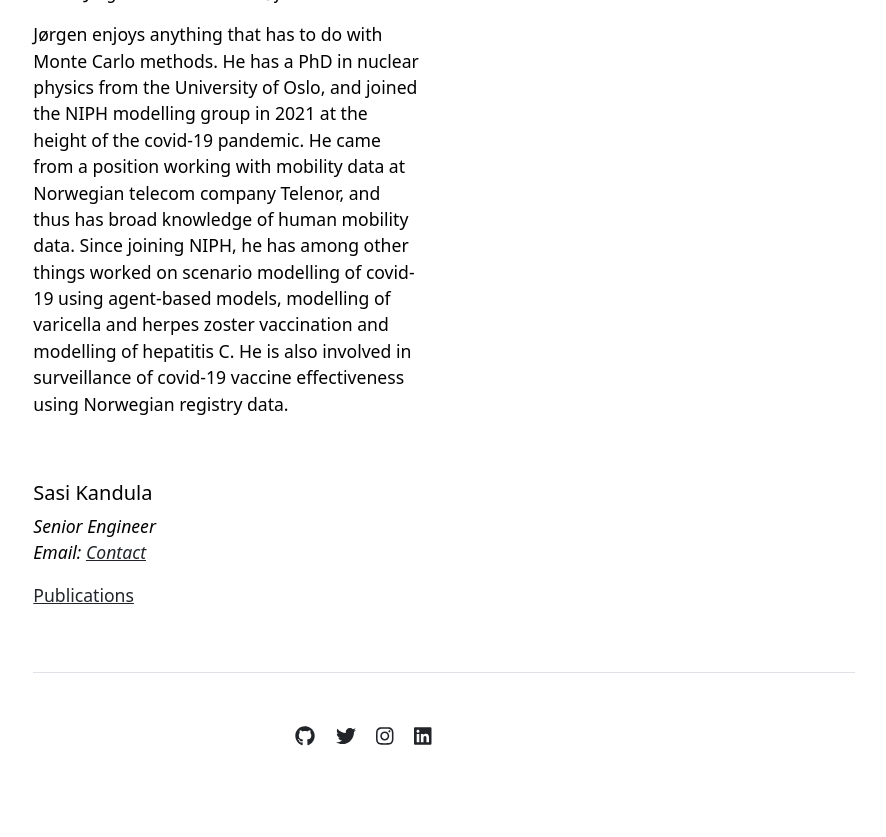
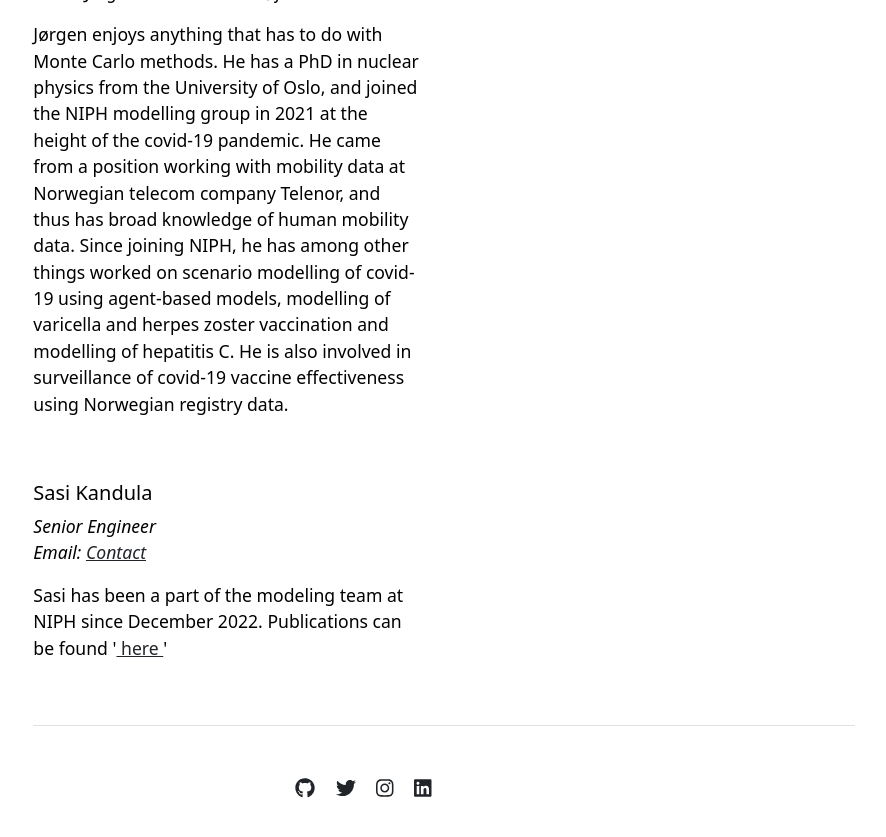
Before and after one commit to folkehelseinstituttet/modelling, a Jekyll site: the page built from people.md, in a window 1280 px wide and 900 px high, scrolled down 2326 px. Shown: the top 837 px of the window, without its empty margins (196-1082 px from the left). Built offline with Jekyll 4.4.1, drawn with Linux system fonts in a browser that asks for light colours.

Commit message:
settings.yml updated with Sasi's info

```diff
--- a/_data/settings.yml
+++ b/_data/settings.yml
@@ -15,7 +15,7 @@
 - {name: 'Ida-Marie Fauske Johansson', title: 'PhD candidate', department: 'Methods Development and Analysis, NIPH & Department of Physics, University of Oslo', institution: 'Folkehelseinstituttet & UiO', institution_address: 'Lovisenberggata 8, 0456 Oslo', email: '', office: '', image: 'assets/img/fhi_fjes.png', url: 'ida', summary: ''}
 - {name: 'Jonas Christoffer Lindstrøm', title: 'Researcher', department: 'Methods Development and Analysis', institution: 'Folkehelseinstituttet', institution_address: 'Lovisenberggata 8, 0456 Oslo', email: 'JonasChristoffer.Lindstrom@fhi.no', office: '', image: 'assets/img/fhi_fjes.png', url: 'jonas', summary: ''}
 - {name: 'Jørgen Eriksson Midtbø', title: 'Senior Researcher', department: 'Methods Development and Analysis', institution: 'Folkehelseinstituttet', institution_address: 'Lovisenberggata 8, 0456 Oslo', email: 'JorgenEriksson.Midtbo@fhi.no', office: '', image: 'assets/img/fhi_fjes.png', url: 'jorgen', summary: 'Jørgen enjoys anything that has to do with Monte Carlo methods. He has a PhD in nuclear physics from the University of Oslo, and joined the NIPH modelling group in 2021 at the height of the covid-19 pandemic. He came from a position working with mobility data at Norwegian telecom company Telenor, and thus has broad knowledge of human mobility data. Since joining NIPH, he has among other things worked on scenario modelling of covid-19 using agent-based models, modelling of varicella and herpes zoster vaccination and modelling of hepatitis C. He is also involved in surveillance of covid-19 vaccine effectiveness using Norwegian registry data.'}
-- {name: 'Sasi Kandula', title: 'Senior Engineer', department: 'Methods Development and Analysis', institution: 'Folkehelseinstituttet', institution_address: 'Lovisenberggata 8, 0456 Oslo', email: '<a href="https://www.fhi.no/om/organisasjon/metodeutvikling-og-analyse/sasikiran-kandula/"> Contact </a>', office: '', image: 'assets/img/fhi_fjes.png', url: 'sasi', summary: '<a href="https://pubmed.ncbi.nlm.nih.gov/?term=%22Sasikiran+Kandula%22&sort=date&size=100"> Publications </a>'}
+- {name: 'Sasi Kandula', title: 'Senior Engineer', department: 'Methods Development and Analysis', institution: 'Folkehelseinstituttet', institution_address: 'Lovisenberggata 8, 0456 Oslo', email: '<a href="https://www.fhi.no/om/organisasjon/metodeutvikling-og-analyse/sasikiran-kandula/"> Contact </a>', office: '', image: 'assets/img/fhi_fjes.png', url: 'sasi', summary: Sasi has been a part of the modeling team at NIPH since December 2022. Publications can be found '<a href="https://pubmed.ncbi.nlm.nih.gov/?term=%22Sasikiran+Kandula%22&sort=date&size=100"> here </a>'}
 
 projects:
 - {name: 'COVID-19 modelling', short: "Our team provided situational awarness and scenario modelling for the Norwegain goverment during the covid-19 pandemic", url: '/projects/covid-19'}
```
